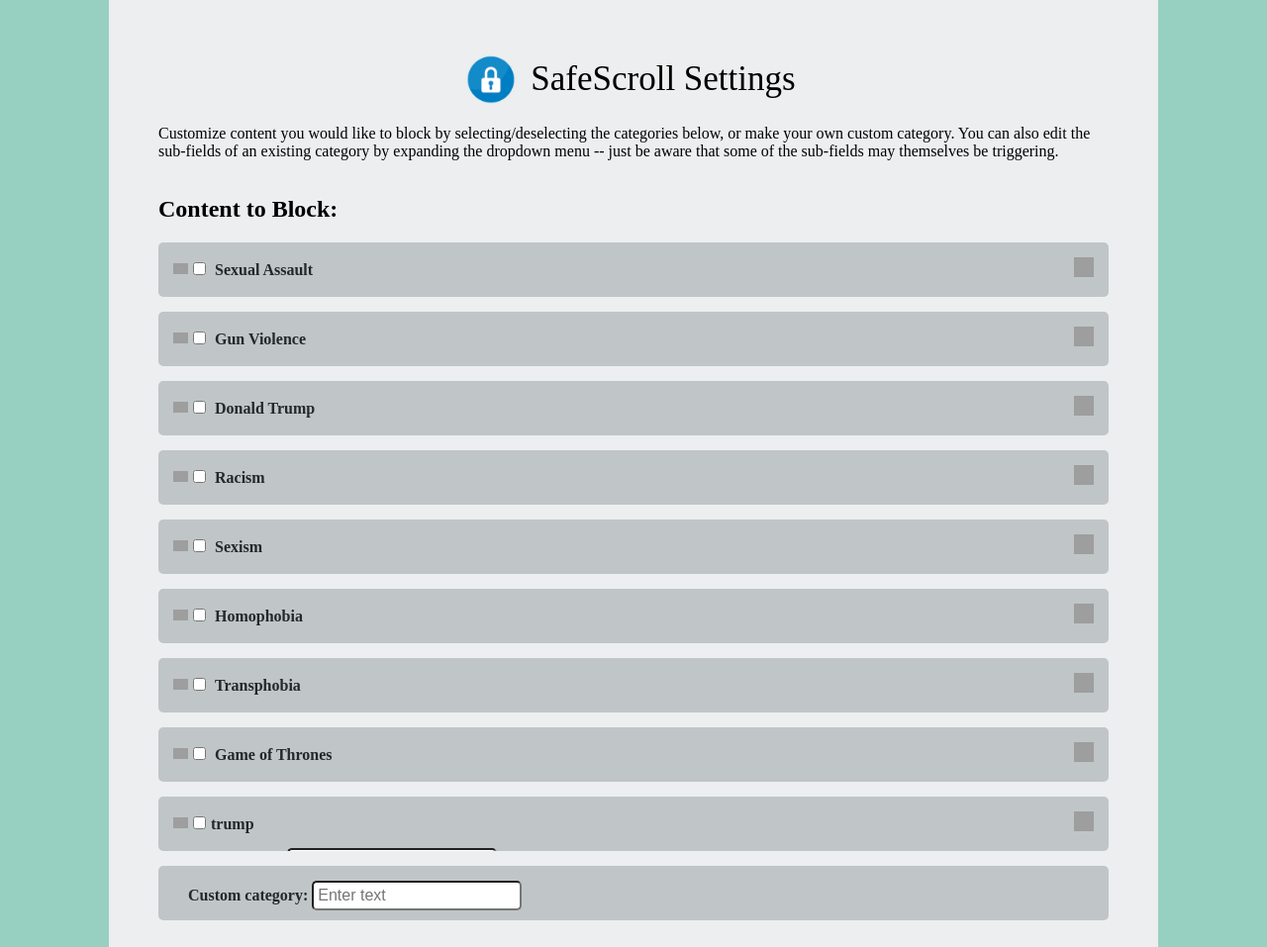
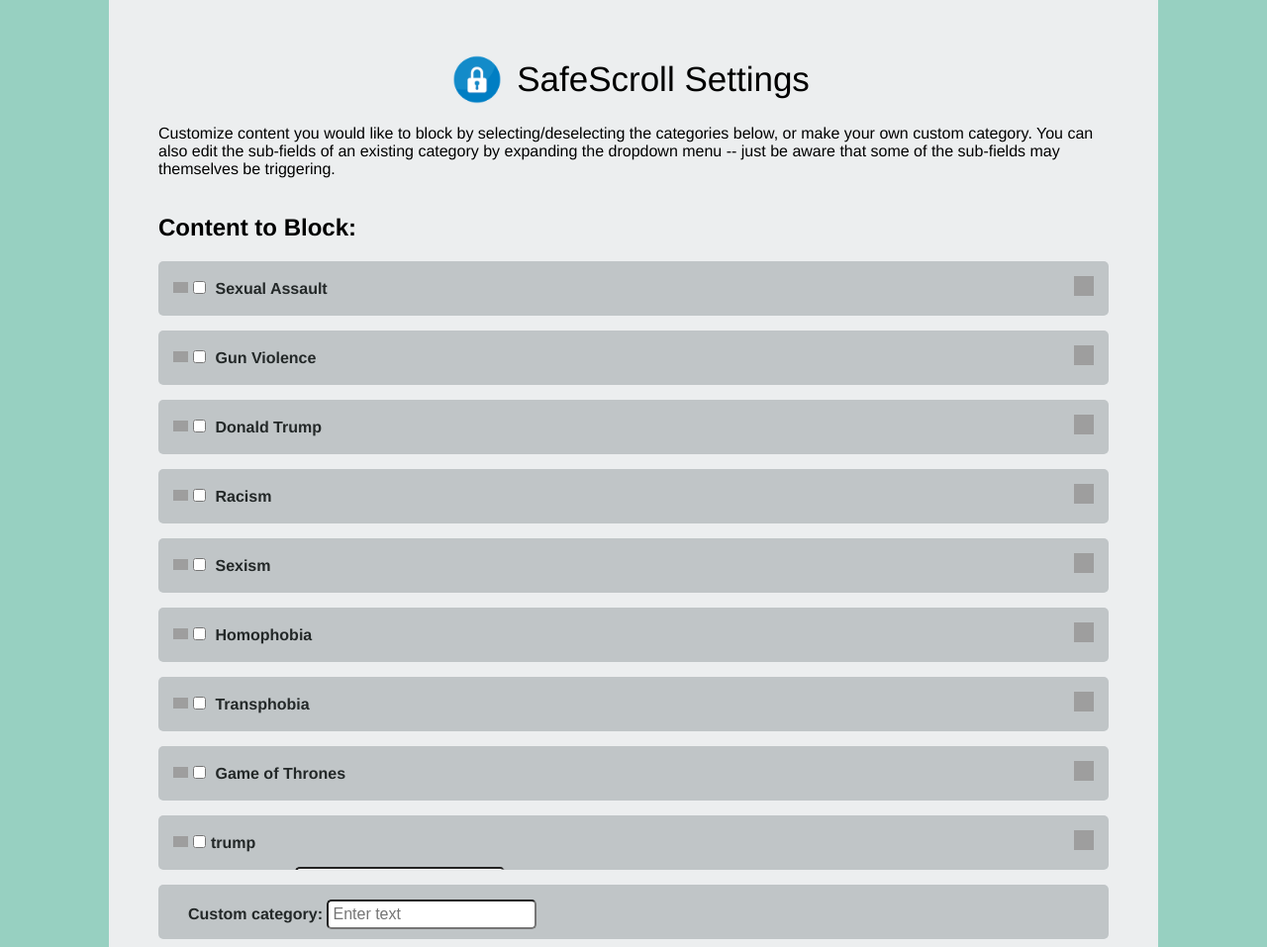
Before and after one commit to ksalehi/SafeScroll, a browser extension: page options.html in a window 1280 px wide. Shown: the top 957 px of the page at 99% size. Drawn offline with Linux system fonts and the light colour scheme; grey boxes are pictures that could not be loaded.

Commit message:
changed font to helvetica

```diff
--- a/css/style.css
+++ b/css/style.css
@@ -1,17 +1,19 @@
+body {
+  font-family: Helvetica, sans-serif;
+}
+
 input {
   padding: 4px;
 }
 
 .extension-warning {
   z-index: 10;
-  /*border-radius: 0 5px 5px 5px;*/
   background: lightgray;
   text-align: center;
   width: 100%;
   height: 100%;
   position: absolute;
   top: 0;
-  /*padding: 2px;*/
 
   /* Permalink - use to edit and share this gradient: http://colorzilla.com/gradient-editor/#f2f5fc+0,dedee2+100 */
   background: rgb(242,245,252); /* Old browsers */
@@ -19,7 +21,6 @@
   background: -webkit-linear-gradient(top,  rgba(242,245,252,1) 0%,rgba(222,222,226,1) 100%); /* Chrome10-25,Safari5.1-6 */
   background: linear-gradient(to bottom,  rgba(242,245,252,1) 0%,rgba(222,222,226,1) 100%); /* W3C, IE10+, FF16+, Chrome26+, Opera12+, Safari7+ */
   filter: progid:DXImageTransform.Microsoft.gradient( startColorstr='#f2f5fc', endColorstr='#dedee2',GradientType=0 ); /* IE6-9 */
-
 }
 
 .pos-rel {
@@ -46,9 +47,6 @@
 .unlocked {
   background-position: left;
   opacity: .5;
-  /*background-color: rgba(255,255,255,.5);*/
-  /*background-size: 15px;*/
-  /*border-radius: 50%;*/
 }
 
 .locked:hover {
@@ -82,7 +80,7 @@
 }
 
 .options-image {
-  background-image: url('./images/lock-logo.png');
+  background-image: url('../lock-logo.png');
   background-repeat: no-repeat;
   background-size: 100%;
   display: block;
@@ -112,9 +110,7 @@
 }
 
 .content-item {
-  /*display: none;*/
   font-size: 16px;
-
 }
 
 .content-item-label, .content-label {
```
Also changed, not shown: css/images/chrome_trump.png (added), lock-logo.png (renamed from css/images/lock-logo.png), manifest.json.
